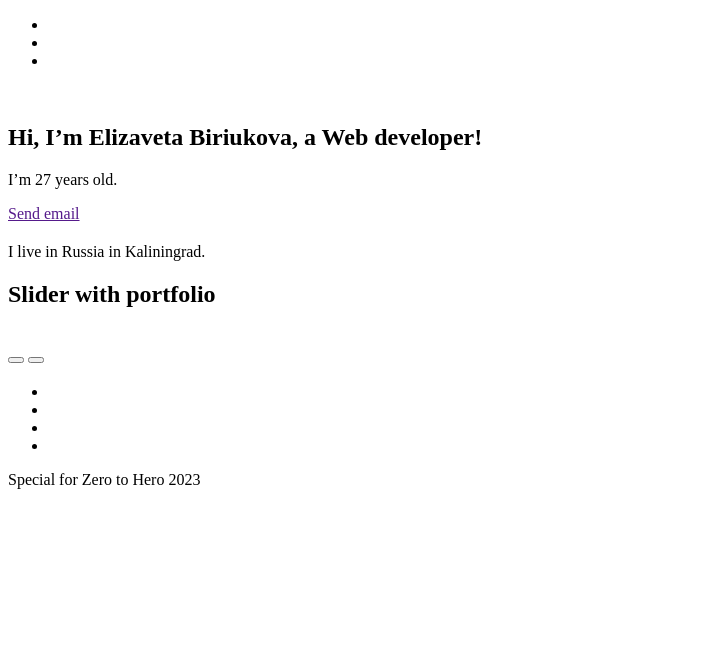
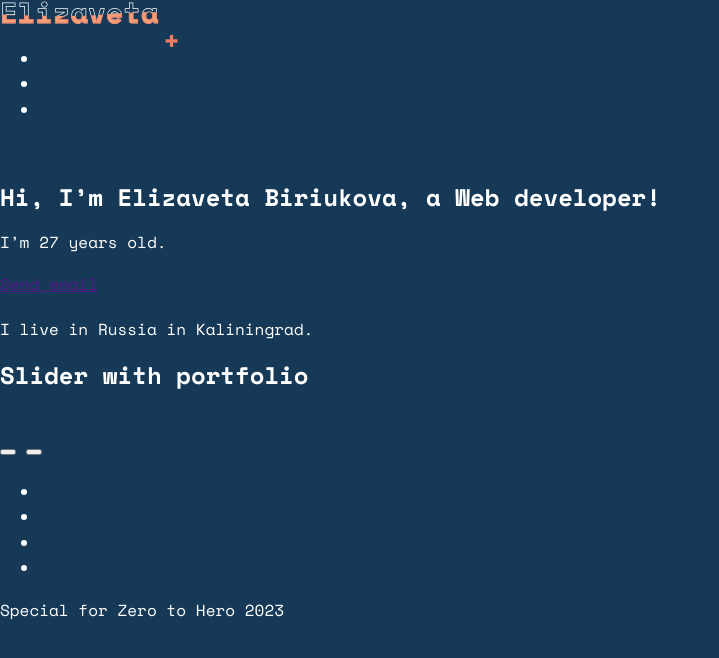
Before and after one commit to ElizavetaBiryukova/from_zero_to_hero, a plain HTML site: page index.html in a window 1280 px wide. Shown: the whole page, without its empty margins (0-719 px from the left). Drawn offline with Linux system fonts and the light colour scheme.

Commit message:
Add css from logo

```diff
--- /dev/null
+++ b/css/blocks/logo.css
@@ -0,0 +1,46 @@
+.logo__link {
+    text-decoration: none;
+    color: var(--white);
+    position: relative;
+    padding: 0px 12px 3px 0px;
+    font-size: 1.8rem;
+    font-weight: 700;
+}
+
+.logo__link::before {
+    content: "+";
+    color: var(--orange);
+    position: absolute;
+    right: 0px;
+    bottom: 0px;
+    display: block;
+    width: 8px;
+    height: 8px;
+}
+
+.logo__waves--1 {
+    color: transparent;
+    -webkit-text-stroke: 0.7px var(--white);
+    width: 100%;
+}
+
+.logo__waves--2 {
+    position: absolute;
+    left: 0px;
+    color: var(--light-orange);
+    animation: animation 3s ease-in-out infinite;
+    -webkit-text-stroke: 1px var(--orange);
+    width: 100%;
+}
+
+@keyframes animation {
+
+    0%,
+    100% {
+        clip-path: polygon(0% 45%, 15% 44%, 32% 50%, 54% 60%, 70% 61%, 84% 59%, 100% 52%, 100% 100%, 0% 100%);
+    }
+
+    50% {
+        clip-path: polygon(0% 60%, 16% 65%, 34% 66%, 51% 62%, 67% 50%, 84% 45%, 100% 46%, 100% 100%, 0% 100%)
+    }
+}
--- /dev/null
+++ b/css/blocks/page.css
@@ -0,0 +1,14 @@
+.page {
+    height: 100%;
+    font-family: var(--font-family-base);
+    font-size: var(--basic-text);
+    line-height: 1.6rem;
+    font-weight: 400;
+    color: var(--white);
+    background-color: var(--bg-color);
+}
+
+.page__body {
+    min-height: 100%;
+    margin: 0;
+}
--- a/css/global/fonts.css
+++ b/css/global/fonts.css
@@ -0,0 +1,17 @@
+@font-face {
+    font-family: "Space Mono";
+    font-style: normal;
+    font-weight: 400;
+    font-display: swap;
+    src: local("SpaceMono-Regular"),
+        url("../../fonts/SpaceMono-Regular.woff") format("woff");
+}
+
+@font-face {
+    font-family: "Space Mono";
+    font-style: normal;
+    font-weight: 700;
+    font-display: swap;
+    src: local("SpaceMono-Bold"),
+        url("../../fonts/SpaceMono-Bold.woff") format("woff");
+}
--- a/css/global/varibles.css
+++ b/css/global/varibles.css
@@ -0,0 +1,18 @@
+:root {
+    --font-family-base: "Space Mono", Arial, serif;
+
+    --bg-color: #153956;
+    --dark-blue: #002e4d;
+    --light-blue: #b9d1f2;
+    --light-orange: #f2a278;
+    --orange: #f07b61;
+    --white: #FFFFFF;
+    --gray: #C8C8C8;
+
+    --h-size: 2rem;
+    --text-size: 1.3rem;
+
+    --mobile-width: 320px;
+    --tablet-width: 660px;
+    --desktop-width: 960px;
+}
--- a/css/style.css
+++ b/css/style.css
@@ -1,3 +1,7 @@
 @import "./global/fonts.css";
 @import "./global/varibles.css";
 @import "./global/visualy-hidden.css";
+
+@import "./blocks/page.css";
+@import "./blocks/page-header.css";
+@import "./blocks/logo.css";
--- a/index.html
+++ b/index.html
@@ -12,7 +12,12 @@
 <body class="page__body">
     <header class="page-header">
         <div class="page-header__wrapper">
-            <div class="page-header__logo"></div>
+            <div class="page-header__logo logo">
+                <a href="!#" class="logo__link" aria-label="logo Elizaveta">
+                    <span class="logo__waves logo__waves--1">Elizaveta</span>
+                    <span class="logo__waves logo__waves--2">Elizaveta</span>
+                </a>
+            </div>
             <div class="page-header__burger"></div>
             <nav class="page-header__nav main-nav">
                 <div class="main-nav__wrapper">
@@ -97,4 +102,5 @@
         </div>
     </footer>
 </body>
+
 </html>
```
Also changed, not shown: css/blocks/page-header.css (added), fonts/SpaceMono-Bold.woff (added), fonts/SpaceMono-Regular.woff (added).
